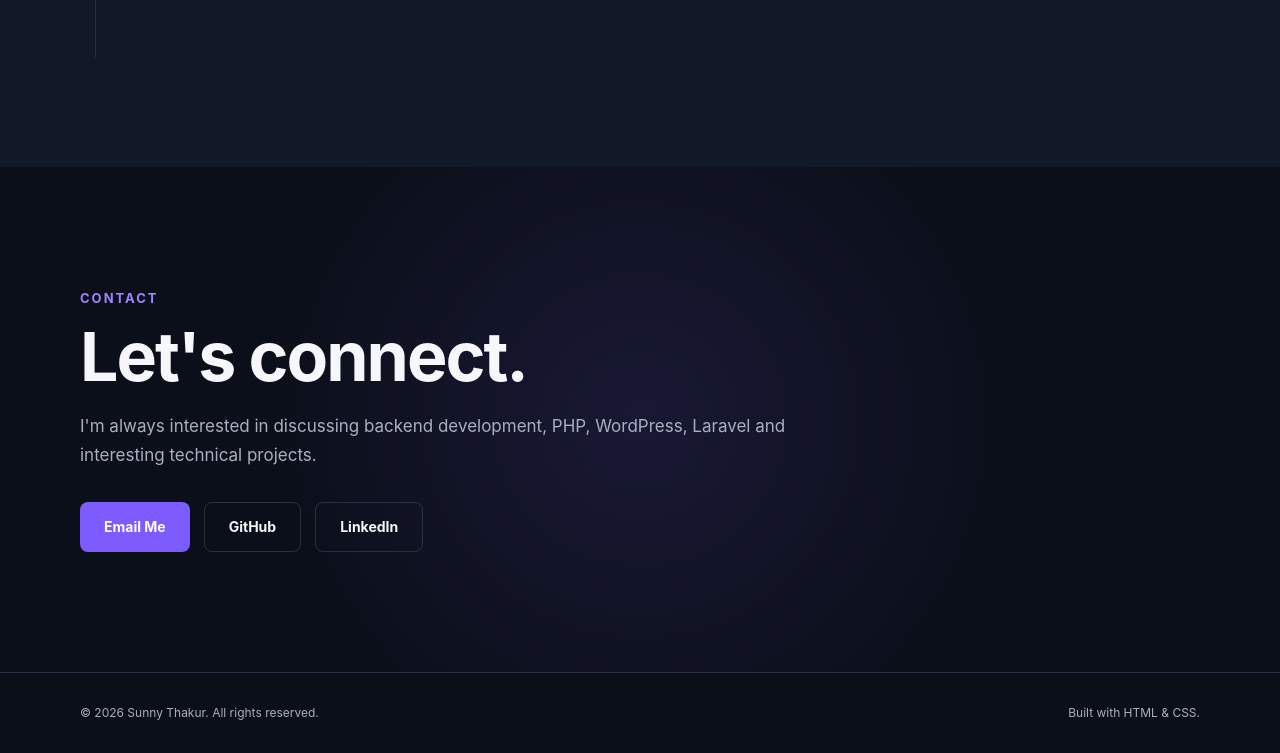
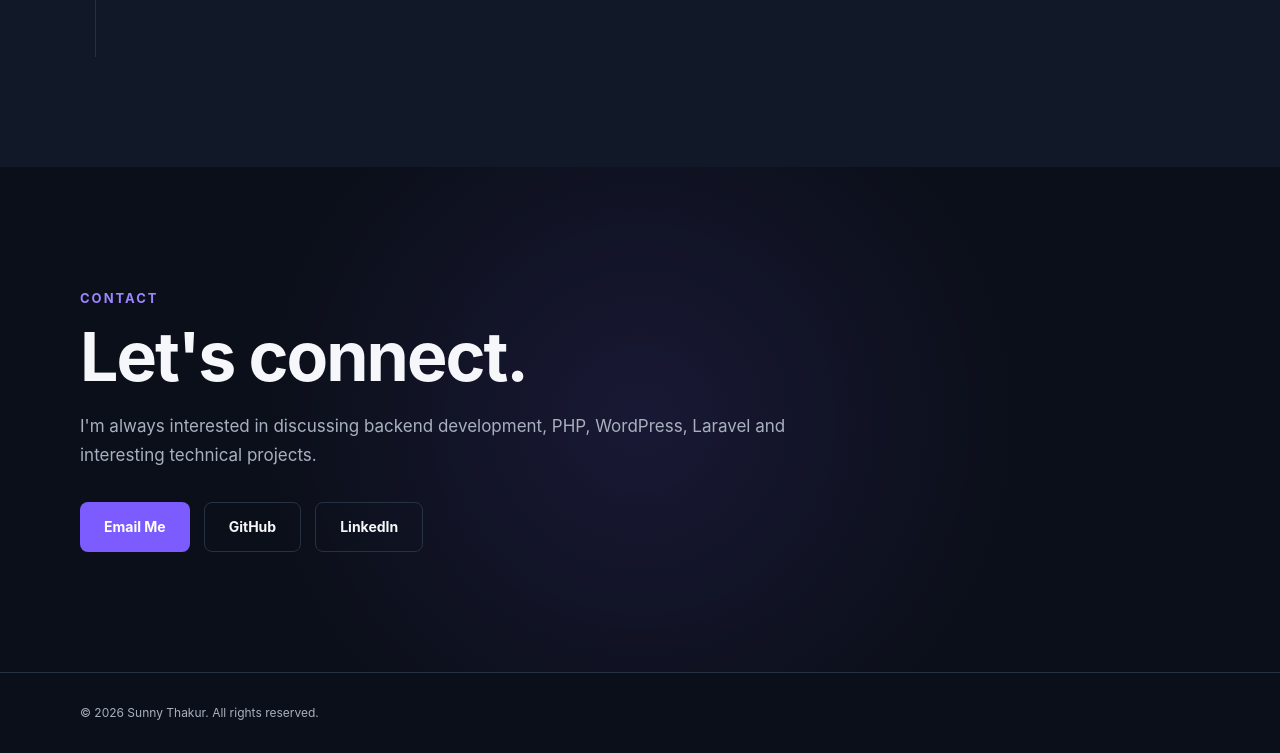
Before and after one commit to sunny923/sunny923.github.io, a plain HTML site: page index.html in a window 1280 px wide. Shown: the part 4261-5014 px from the top of the page. Drawn offline with Linux system fonts and the light colour scheme.

Commit message:
Update index.html

```diff
--- a/index.html
+++ b/index.html
@@ -764,10 +764,6 @@
             © 2026 Sunny Thakur. All rights reserved.
         </p>
 
-        <p>
-            Built with HTML & CSS.
-        </p>
-
     </div>
 
 </footer>
```
